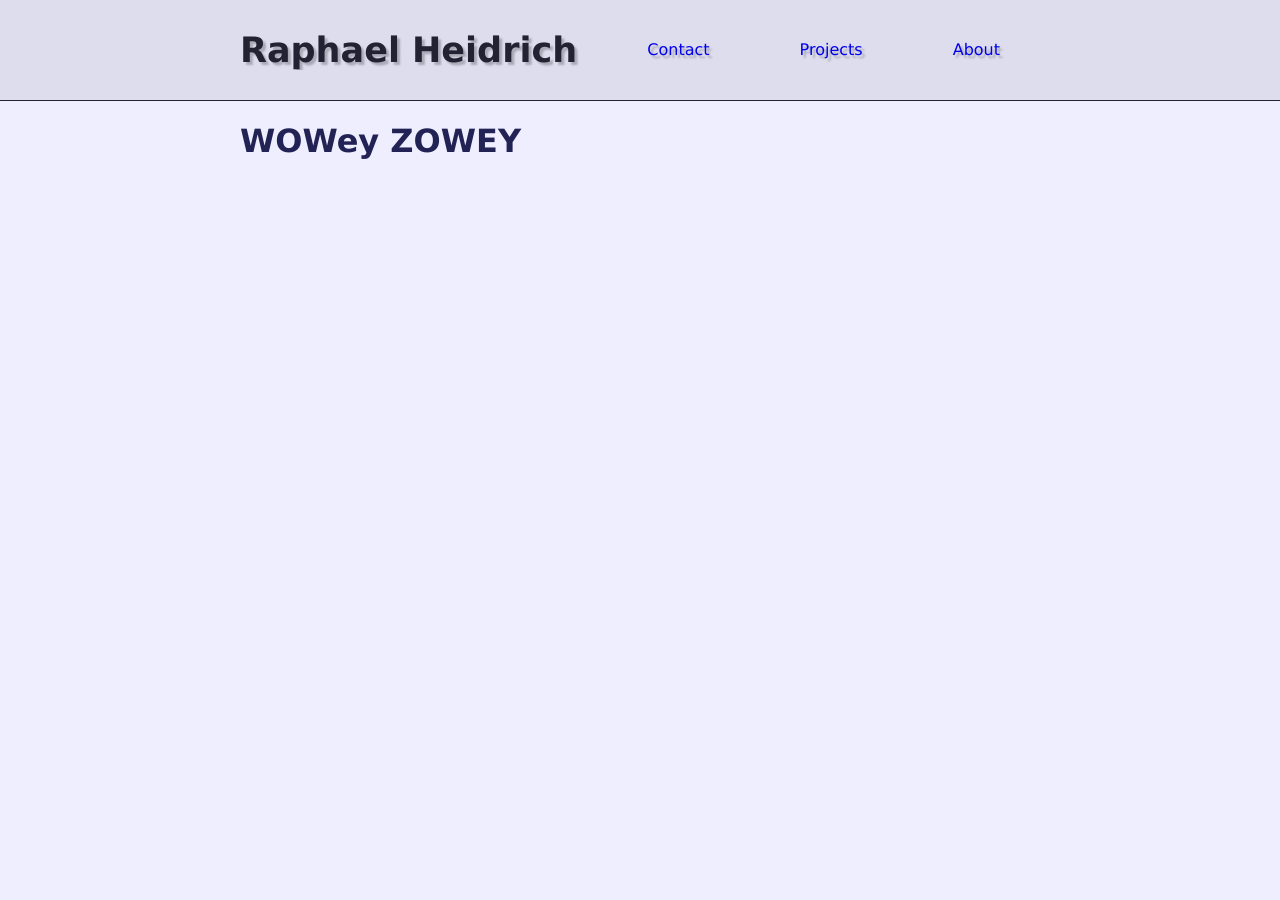
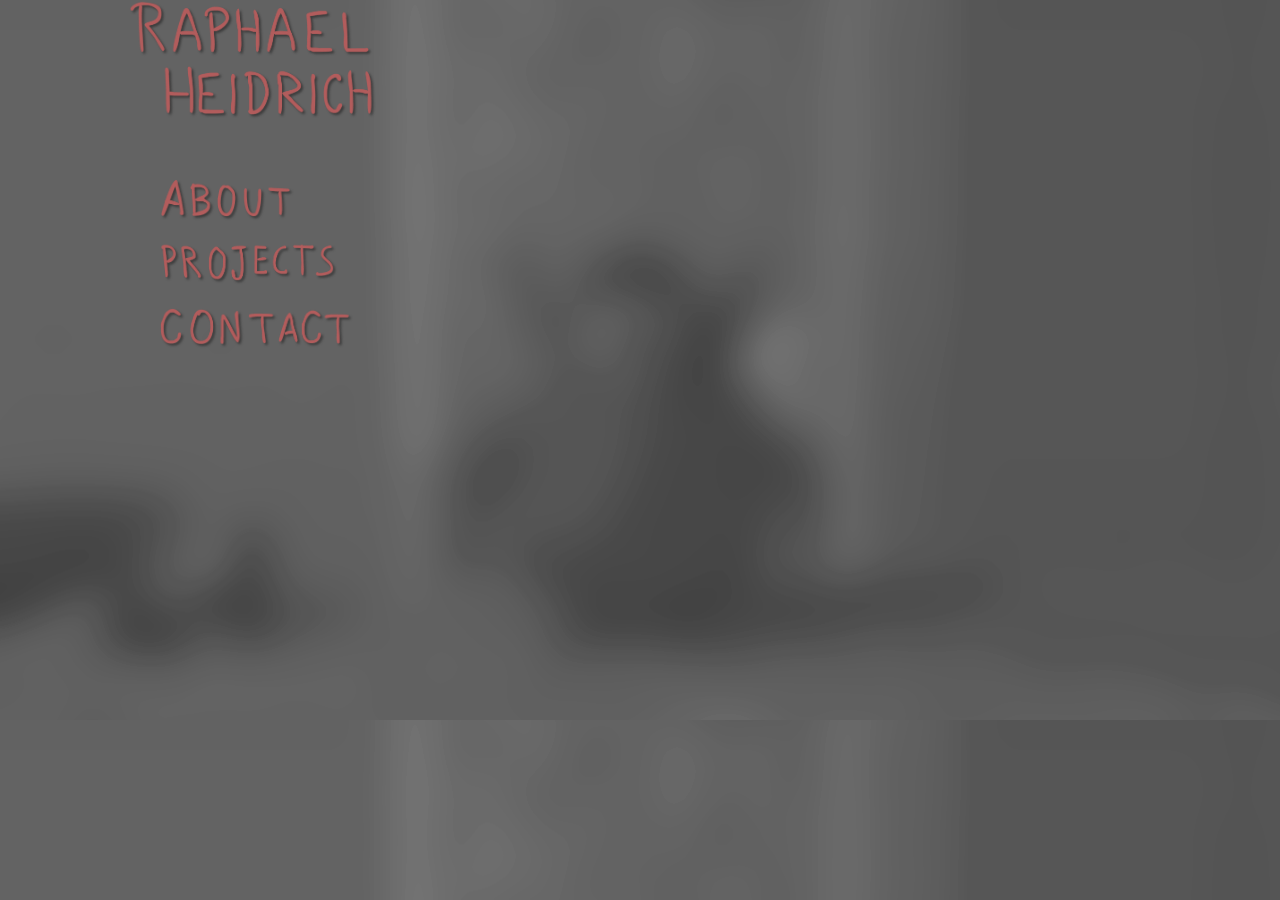
Before and after one commit to raphimulator/raphimulator-portfolio, a Jekyll site: the page built from index.html, in a window 1280 px wide. Built offline with Jekyll 4.4.1, drawn with Linux system fonts in a browser that asks for light colours.

Commit message:
new layout + navigation

```diff
--- a/_layouts/default.html
+++ b/_layouts/default.html
@@ -9,28 +9,18 @@
 
 <body>
 
-    <header>
-        <div class="navbar">
-        <h1>
-            Raphael Heidrich
-        </h1>
-                <li>
-                    <a href="about.html"> About </a>
-                </li>
+    <div class="header-wrapper">
+        <a class="title-text"> Raphael Heidrich</a>
+        <a class="about-text">About</a>
+        <a class="projects-text">Projects</a>
+        <a class="contact-text">Contact</a>
+    </div>
 
-                <li>
-                    <a href="projects.html"> Projects </a>
-                </li>
 
-                <li>
-                    <a href="contact.html"> Contact </a>
-                </li>
-            </div>
+    <div class="content-wrapper">
 
-    </header>
-    <contents>
-    {{content}}
-    </contents>
+    </div>
+
 </body>
 
 </html>
--- a/css/common.css
+++ b/css/common.css
@@ -9,73 +9,55 @@ body{
     border-radius:  10px;
     min-height: 500px;
     color: #222255;
-    background-color:  #eeeeff;;
+    background-color:  white;
+    background-image: url('/assets/cvark_blur.png');
+    background-size: 100% auto;
 }
 
-header{
-    height: 100px;
-    background-color: #ddddee;
-    border-bottom: 1px solid #222233;
+.header-wrapper
+{
+    position: fixed;
+    width: 50%;
+    height: 100%;
+    margin-left: 10%;
 }
 
-.navbar, contents{
-    width: 800px;
-    margin: 0 auto;
+.title-text
+{
+    background-image: url('/assets/header.png');
+    padding-top: 15%;
+    margin-bottom: 10%;
 }
-contents{
-    display: block;
+.about-text
+{
+    background-image: url('/assets/about.png');
 }
 
-.navbar {
-    color: #222233;
-    list-style-type: none;
-    padding: 0;
-    padding-top: 30px;
-    top: -1px;
-    overflow: hidden;
-    text-shadow: 3px 3px 2px rgba(20, 20, 20, 0.25);
-
-}
-.navbar h1{
-    float: left;
-    vertical-align: top;
-    margin: 0;
-    font-size: 35px;
-}
-.navbar a{
-    float: right;
-    text-decoration: none;
-    padding: 10px 40px;
-    margin-left: 10px;
-    text-align: center;
-}
-.navbar a:visited{
-    color: #222233;
-}
-.navbar a:hover{
-    color: #777799;
-}
-/* ------ About ------ */
-
-.about-page{
-    margin-top: 50px;
-}
-.profile-pic{
-    float: left;
-    width: 300px;
-}
-.profile-pic h2, .profile-pic p{
-    text-align: center;
-    margin: 5px auto;
+.projects-text
+{
+    background-image: url('/assets/projects.png');
 }
 
-.profile-pic img{
-    height: 200px;
-    border-radius: 100px;
-    box-shadow: 3px 3px 2px rgba(20, 20, 20, 0.25);
+.contact-text
+{
+    background-image: url('/assets/contact.png');
+}
+
+.contact-text, .projects-text, .about-text, .title-text
+{
+    color: rgba(250, 20, 20, 0.0);
     display: block;
-    margin: 0 auto;
-    margin-bottom: 20px;
+    background-size: contain;
+    background-repeat: no-repeat;
+    -webkit-filter: drop-shadow(2px 2px 1px rgba(20,20,20,0.5));
+    filter: drop-shadow(2px 2px 1px rgba(20,20,20,0.5));
+}
+
+.contact-text, .projects-text, .about-text
+{
+    padding-top: 3%;
+    margin-top: 4%;
+    margin-left: 5%;
 }
 
 /* ------ Contact ------ */
```
Also changed, not shown: assets/about.png (added), assets/contact.png (added), assets/cvark_blur.png (added), assets/header.png (added), assets/projects.png (added), assets/raphael-heidrich.jpg (deleted), 1 other file.
